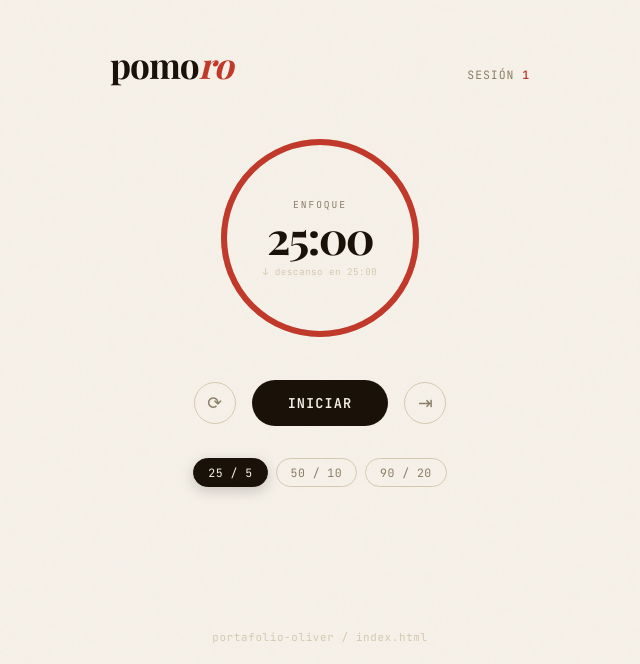
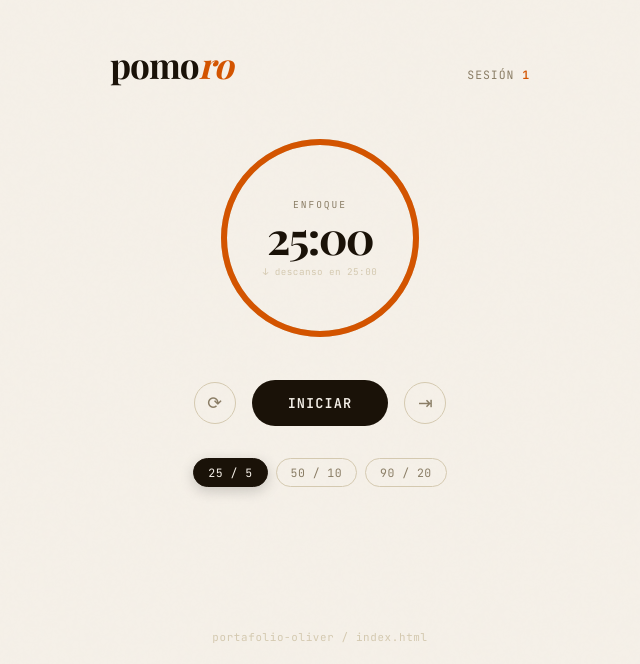
Before and after one commit to EvilDark1630/portafolio-github-mirandaulloa, a plain HTML site: page index.html in a window 1280 px wide. Shown: the part 136-800 px from the top of the page, without its empty margins (320-960 px from the left). Drawn offline with nearby package versions, Linux system fonts and the light colour scheme; a web font is replaced by a local one.

Commit message:
cambio visual de color

```diff
--- a/css/styles.css
+++ b/css/styles.css
@@ -8,7 +8,7 @@
   --border:    #d4c9b0;
   --text:      #1a1208;
   --muted:     #8a7d65;
-  --accent:    #c0392b;
+  --accent:    #d35400;
   --accent2:   #e67e22;
   --ring-size: 603px; /* 2 * PI * 96 ≈ 603 */
 }
```
